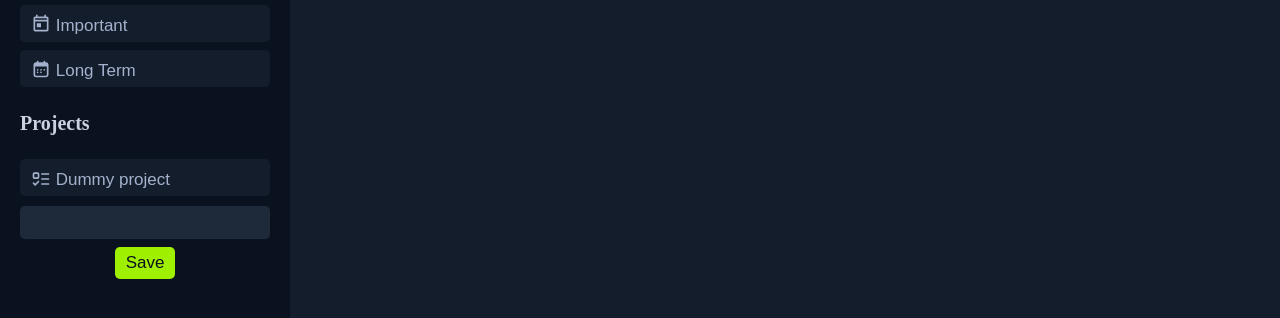
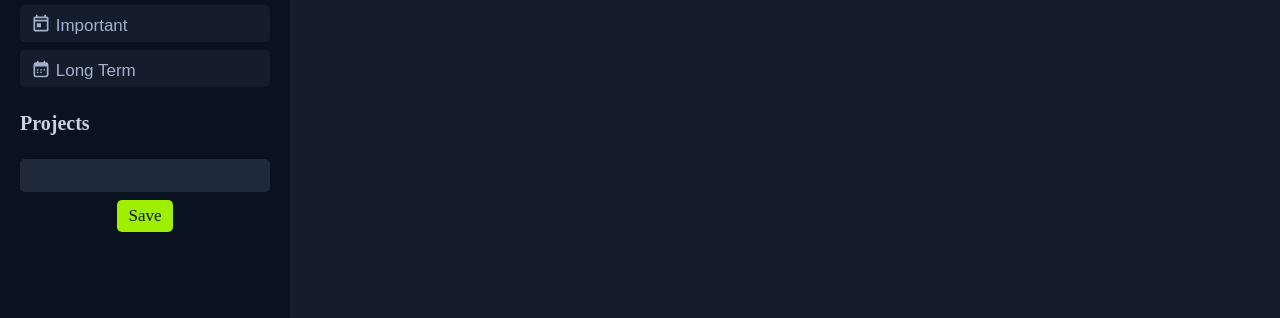
Before and after one commit to golam71/odin-todo-list, a website built with webpack: page src/template.html in a window 1280 px wide. Both pictures are taken after a click on the element "Add Project". Shown: the part 104-422 px from the top of the page. Built offline with nearby package versions, Linux system fonts and the light colour scheme.

Commit message:
✨ Update project management: filter projects from localStorage and modify save button to a div

```diff
--- a/src/scripts/add-project.js
+++ b/src/scripts/add-project.js
@@ -35,3 +35,21 @@ document.getElementById("save").onclick = () => {
   document.getElementById("Add Project").style.display = "block";
   document.getElementById("inputid").remove();
 };
+
+// let array = ["Inbox", "Important", "Long Term", "Dummy project"];
+
+// let projects = Object.keys(localStorage).filter((item) => {
+//   !array.includes(item);
+// });
+
+// console.log(projects);
+
+let array = ["Inbox", "Important", "Long Term", "save"];
+
+let projects = Object.keys(localStorage).filter((item) => {
+  return !array.includes(item);
+});
+
+projects.forEach((project) => {
+  addProject(project);
+});
--- a/src/styles/nav.css
+++ b/src/styles/nav.css
@@ -13,7 +13,8 @@ nav {
 }
 
 nav button,
-.add-project {
+.add-project,
+#save {
   font-size: 17px;
   background-color: var(--main-bg);
   border: 1px solid transparent;
--- a/src/template.html
+++ b/src/template.html
@@ -40,16 +40,7 @@
             Projects
         </h2>
         <div class="project-container" id="project-container">
-            <button id="Dummy Project">
-                <svg xmlns="http://www.w3.org/2000/svg" width="20" height="20"
-                    viewBox="0 0 24 24"><!-- Icon from Lucide by Lucide Contributors - https://github.com/lucide-icons/lucide/blob/main/LICENSE -->
-                    <g fill="none" stroke="currentColor" stroke-linecap="round" stroke-linejoin="round"
-                        stroke-width="2">
-                        <rect width="6" height="6" x="3" y="5" rx="1" />
-                        <path d="m3 17l2 2l4-4m4-9h8m-8 6h8m-8 6h8" />
-                    </g>
-                </svg>
-                Dummy project</button>
+
         </div>
         <div id="Add Project" class="add-project">
             <svg xmlns="http://www.w3.org/2000/svg" width="20" height="20"
@@ -59,7 +50,7 @@
             </svg>
             Add Project
         </div>
-        <button id="save" style="display: none;">Save</button>
+        <div id="save" style="display: none;">Save</div>
 
     </nav>
     <main>
```
